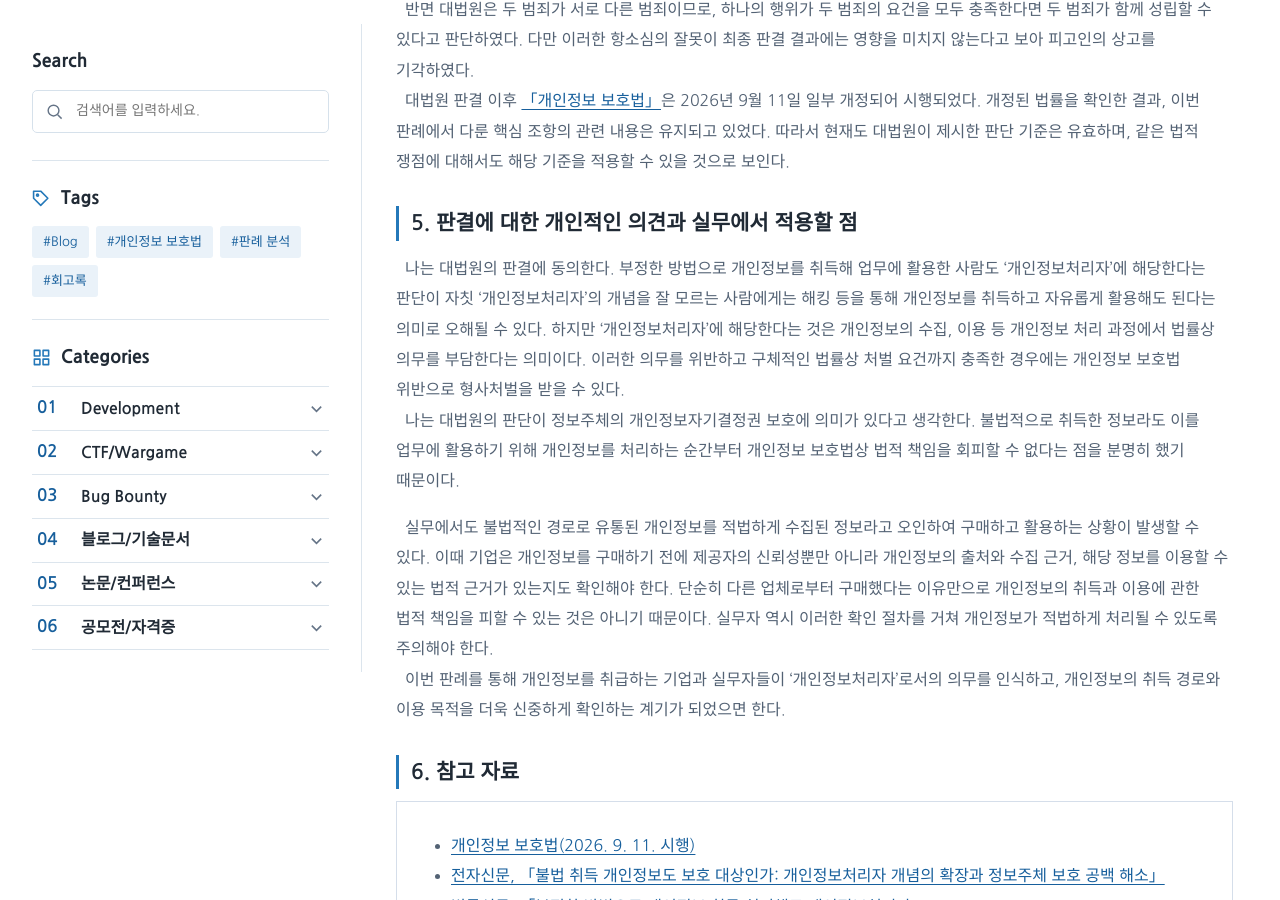
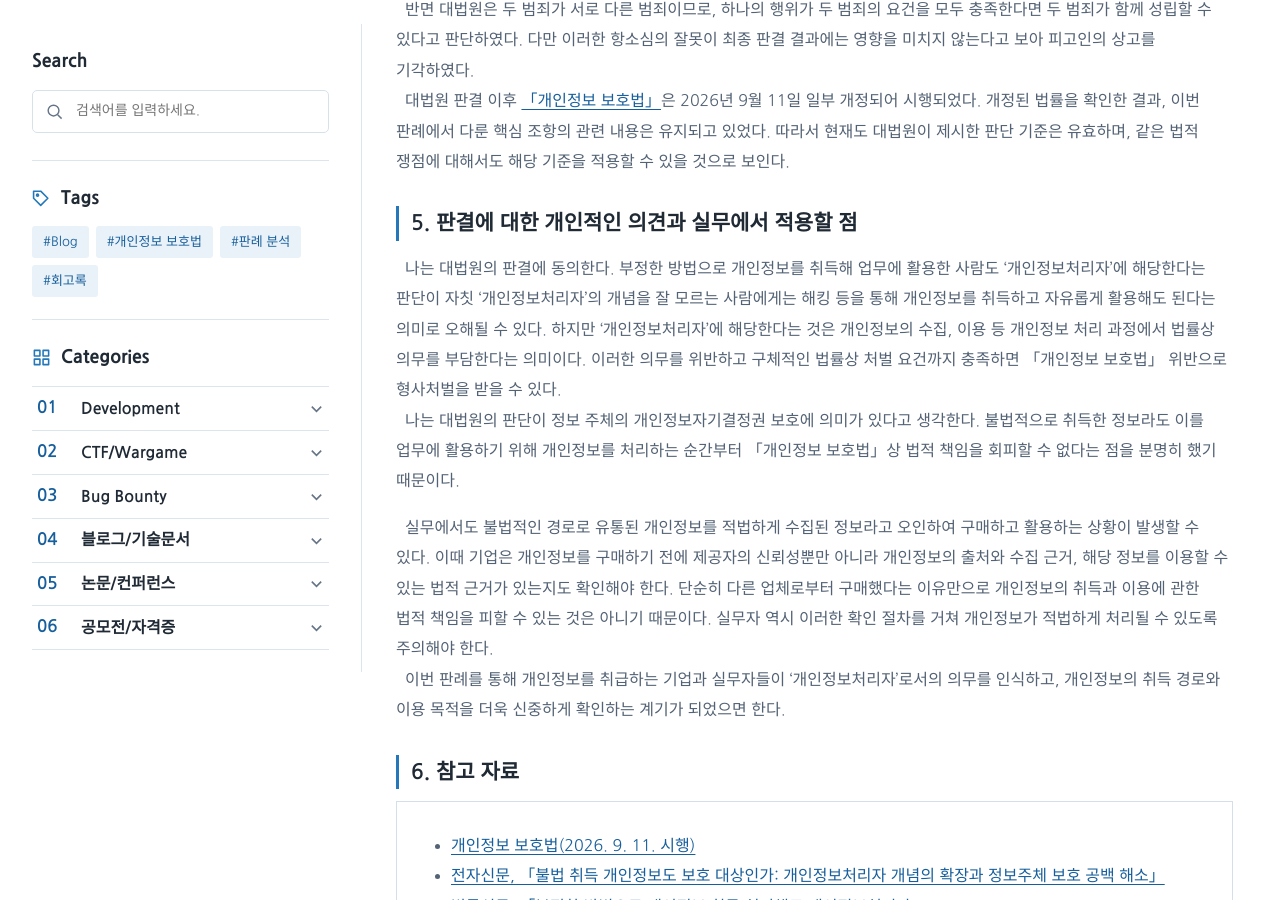
Before and after one commit to BEAN-CMD418/bean-cmd418.github.io, a Jekyll site: the page built from _posts/2026-11-24-personal-information-controller-case-analysis.md, in a window 1280 px wide and 900 px high, scrolled down 1950 px. Built offline with Jekyll 4.4.1, drawn with Linux system fonts in a browser that asks for light colours; some web fonts are replaced.

Commit message:
Clarify legal responsibilities of data processors
Reiterate agreement with the Supreme Court's ruling on personal data handling and emphasize the legal responsibilities of data processors, even when data is obtained unlawfully. Highlight the importance of verifying the legitimacy of personal data sources in practice.

```diff
--- a/_posts/2026-11-24-personal-information-controller-case-analysis.md
+++ b/_posts/2026-11-24-personal-information-controller-case-analysis.md
@@ -56,8 +56,8 @@ tags: [개인정보 보호법, 판례 분석]
 
 ## 5. 판결에 대한 개인적인 의견과 실무에서 적용할 점
 
-&nbsp;&nbsp;나는 대법원의 판결에 동의한다. 부정한 방법으로 개인정보를 취득해 업무에 활용한 사람도 ‘개인정보처리자’에 해당한다는 판단이 자칫 ‘개인정보처리자’의 개념을 잘 모르는 사람에게는 해킹 등을 통해 개인정보를 취득하고 자유롭게 활용해도 된다는 의미로 오해될 수 있다. 하지만 ‘개인정보처리자’에 해당한다는 것은 개인정보의 수집, 이용 등 개인정보 처리 과정에서 법률상 의무를 부담한다는 의미이다. 이러한 의무를 위반하고 구체적인 법률상 처벌 요건까지 충족한 경우에는 개인정보 보호법 위반으로 형사처벌을 받을 수 있다. <br>
-&nbsp;&nbsp;나는 대법원의 판단이 정보주체의 개인정보자기결정권 보호에 의미가 있다고 생각한다. 불법적으로 취득한 정보라도 이를 업무에 활용하기 위해 개인정보를 처리하는 순간부터 개인정보 보호법상 법적 책임을 회피할 수 없다는 점을 분명히 했기 때문이다. <br>
+&nbsp;&nbsp;나는 대법원의 판결에 동의한다. 부정한 방법으로 개인정보를 취득해 업무에 활용한 사람도 ‘개인정보처리자’에 해당한다는 판단이 자칫 ‘개인정보처리자’의 개념을 잘 모르는 사람에게는 해킹 등을 통해 개인정보를 취득하고 자유롭게 활용해도 된다는 의미로 오해될 수 있다. 하지만 ‘개인정보처리자’에 해당한다는 것은 개인정보의 수집, 이용 등 개인정보 처리 과정에서 법률상 의무를 부담한다는 의미이다. 이러한 의무를 위반하고 구체적인 법률상 처벌 요건까지 충족하면 「개인정보 보호법」 위반으로 형사처벌을 받을 수 있다. <br>
+&nbsp;&nbsp;나는 대법원의 판단이 정보 주체의 개인정보자기결정권 보호에 의미가 있다고 생각한다. 불법적으로 취득한 정보라도 이를 업무에 활용하기 위해 개인정보를 처리하는 순간부터 「개인정보 보호법」상 법적 책임을 회피할 수 없다는 점을 분명히 했기 때문이다. <br>
 
 &nbsp;&nbsp;실무에서도 불법적인 경로로 유통된 개인정보를 적법하게 수집된 정보라고 오인하여 구매하고 활용하는 상황이 발생할 수 있다. 이때 기업은 개인정보를 구매하기 전에 제공자의 신뢰성뿐만 아니라 개인정보의 출처와 수집 근거, 해당 정보를 이용할 수 있는 법적 근거가 있는지도 확인해야 한다. 단순히 다른 업체로부터 구매했다는 이유만으로 개인정보의 취득과 이용에 관한 법적 책임을 피할 수 있는 것은 아니기 때문이다. 실무자 역시 이러한 확인 절차를 거쳐 개인정보가 적법하게 처리될 수 있도록 주의해야 한다. <br>
 &nbsp;&nbsp;이번 판례를 통해 개인정보를 취급하는 기업과 실무자들이 ‘개인정보처리자’로서의 의무를 인식하고, 개인정보의 취득 경로와 이용 목적을 더욱 신중하게 확인하는 계기가 되었으면 한다.
```
